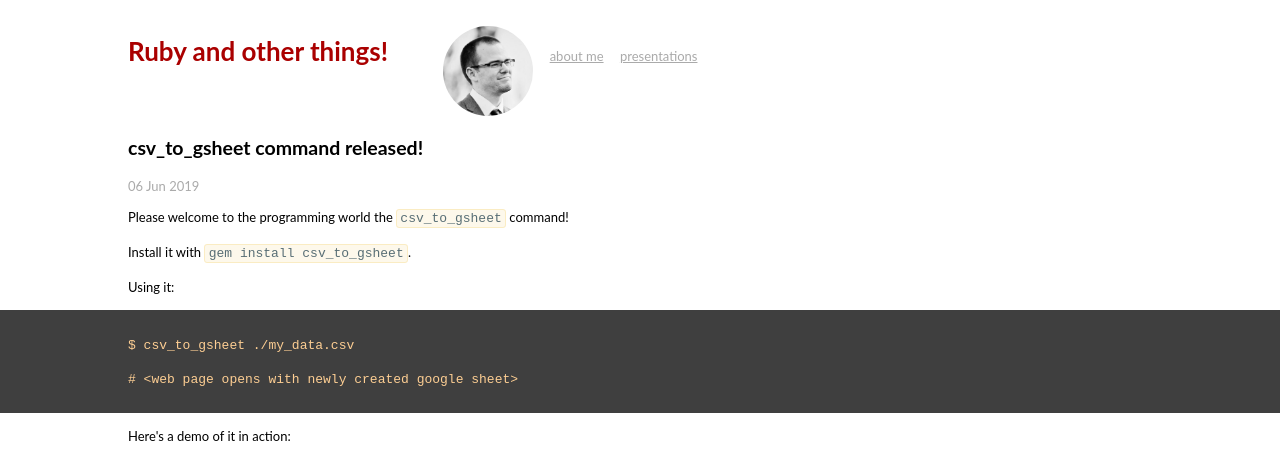
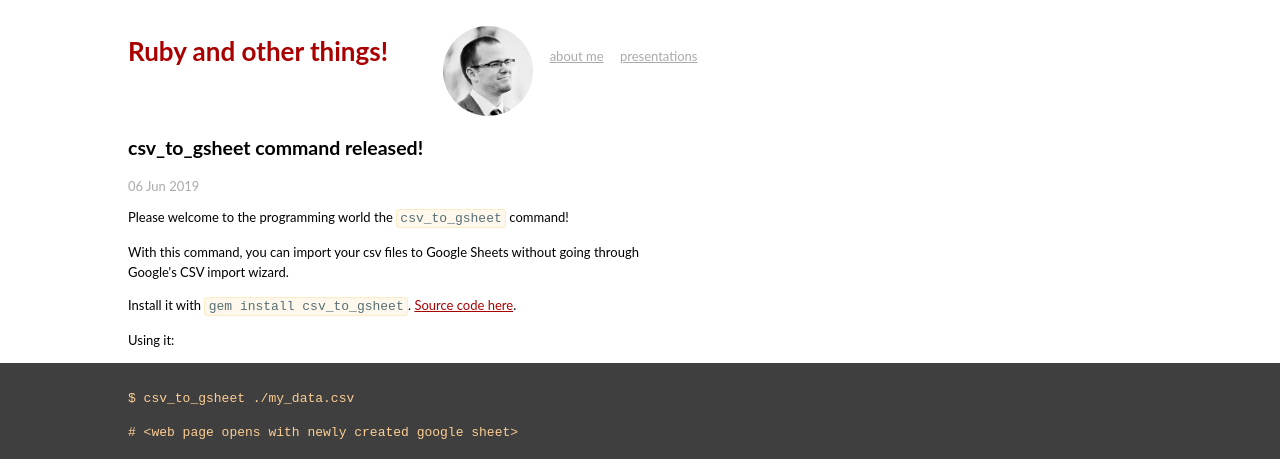
Before and after one commit to Nitrodist/markcampbell.me, a Jekyll site: the page built from _posts/2019-06-06-csv_to_gsheet.markdown, in a window 1280 px wide. Shown: the top 459 px of the page. Built offline with Jekyll 4.4.1, drawn with Linux system fonts in a browser that asks for light colours; comment, search, counter and statistics services are not loaded; some of the changed text lies outside the part shown; grey boxes are pictures that could not be loaded.

Commit message:
Update csv_to_gsheet post

```diff
--- a/_posts/2019-06-06-csv_to_gsheet.markdown
+++ b/_posts/2019-06-06-csv_to_gsheet.markdown
@@ -6,7 +6,9 @@ title: "csv_to_gsheet command released!"
 
 Please welcome to the programming world the `csv_to_gsheet` command!
 
-Install it with `gem install csv_to_gsheet`.
+With this command, you can import your csv files to Google Sheets without going through Google's CSV import wizard.
+
+Install it with `gem install csv_to_gsheet`. [Source code here](https://gitlab.com/Nitrodist/csv_to_gsheet).
 
 Using it:
 
```
Also changed, not shown: other parts of _posts/2019-06-06-csv_to_gsheet.markdown (+0 -2 lines).
